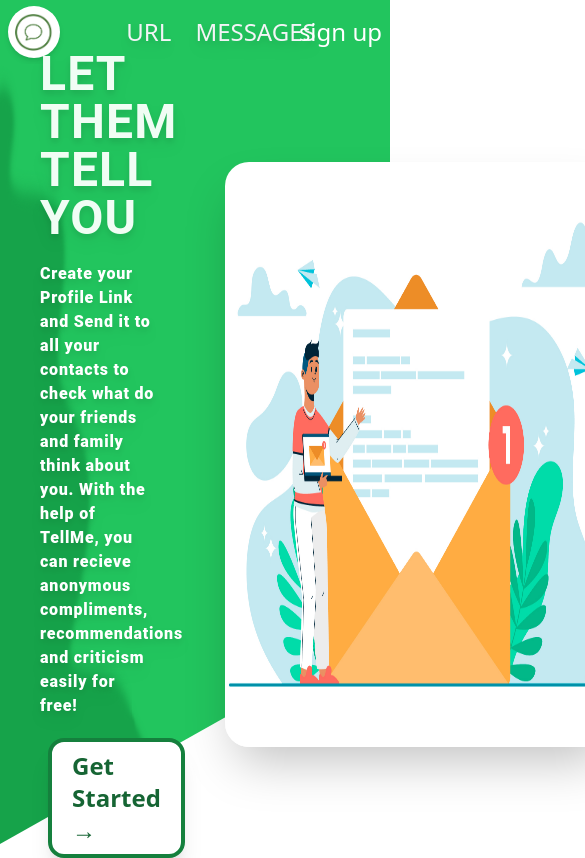
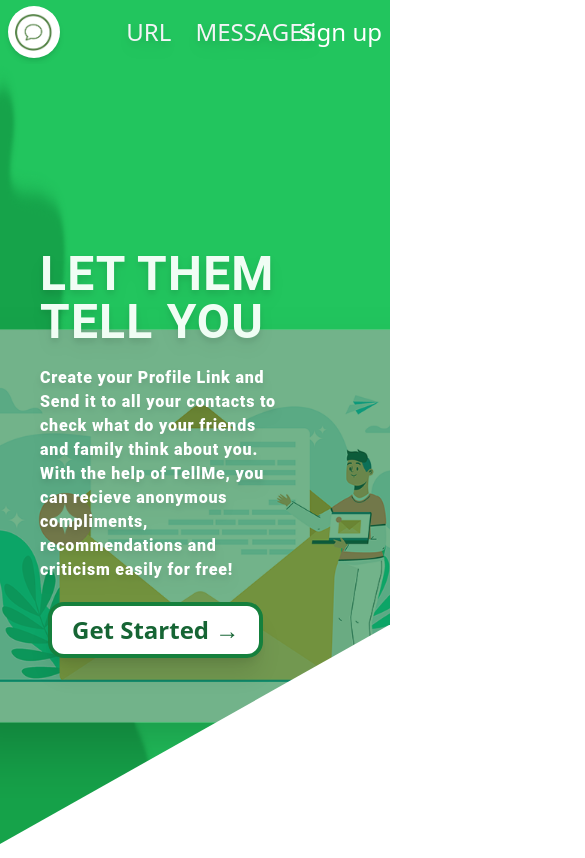
Before and after one commit to abdo-355/tell_me, a React (Create React App) app in the folder client/: page / in a window 390 px wide. Shown: the top 858 px of the page, 585 px wide, since content can reach past the window. Built offline with nearby package versions, Linux system fonts and the light colour scheme.

Commit message:
home page - make the image responsive

```diff
--- a/client/src/components/Header/HeaderImage.tsx
+++ b/client/src/components/Header/HeaderImage.tsx
@@ -2,11 +2,17 @@
 
 const HeaderImage = () => {
   return (
-    <img
-      className="flex-1 z-10 h-3/4 aspect-auto rounded-3xl shadow-2xl mr-10"
-      src={Image}
-      alt="a guy checking messages"
-    />
+    <>
+      <img
+        className="flex-1 hidden z-10 md:w-3/5 md:block lg:w-3/6 aspect-auto rounded-3xl shadow-2xl mr-10"
+        src={Image}
+        alt="a guy checking messages"
+      />
+      <div className="block absolute right-0 md:hidden w-full rounded-3xl shadow-2xl overflow-hidden sm:-mr-20 -mb-36 scale-y-150 sm:-scale-x-100 sm:scale-y-100 -scale-x-150">
+        <img src={Image} alt="a guy checking messages" />
+        <div className="absolute inset-0 bg-green-700 z-[5] bg-opacity-60" />
+      </div>
+    </>
   );
 };
 
--- a/client/src/components/Header/HeaderText.tsx
+++ b/client/src/components/Header/HeaderText.tsx
@@ -2,7 +2,7 @@
 
 const HeaderText = () => {
   return (
-    <div className="flex flex-1 flex-col justify-center items-start mx-10">
+    <div className="flex flex-1 flex-col justify-center z-10 items-start mx-10">
       <h1 className="text-5xl flex-initial flex-row font-semibold font-roboto tracking-wide z-10 drop-shadow-lg text-green-50 uppercase">
         Let them tell you
       </h1>
--- a/client/src/pages/Home.tsx
+++ b/client/src/pages/Home.tsx
@@ -4,7 +4,7 @@
 
 const Home = () => {
   return (
-    <header className="relative flex items-center bg-green-500 h-[calc(100vh-64px)]">
+    <header className="relative flex items-center bg-green-500 h-[calc(100vh-64px)] overflow-hidden">
       <img
         className="absolute inset-y-0 h-full w-5/12"
         src={wave}
@@ -12,7 +12,7 @@
       />
       <HeaderText />
       <HeaderImage />
-      <div className="absolute inset-x-0 bottom-0 z-0 bg-white h-[26vh] header-triangle"></div>
+      <div className="absolute inset-x-0 bottom-0 z-10 md:z-0 bg-white h-[26vh] header-triangle"></div>
     </header>
   );
 };
```
Also changed, not shown: client/src/assets/header-image.png.
